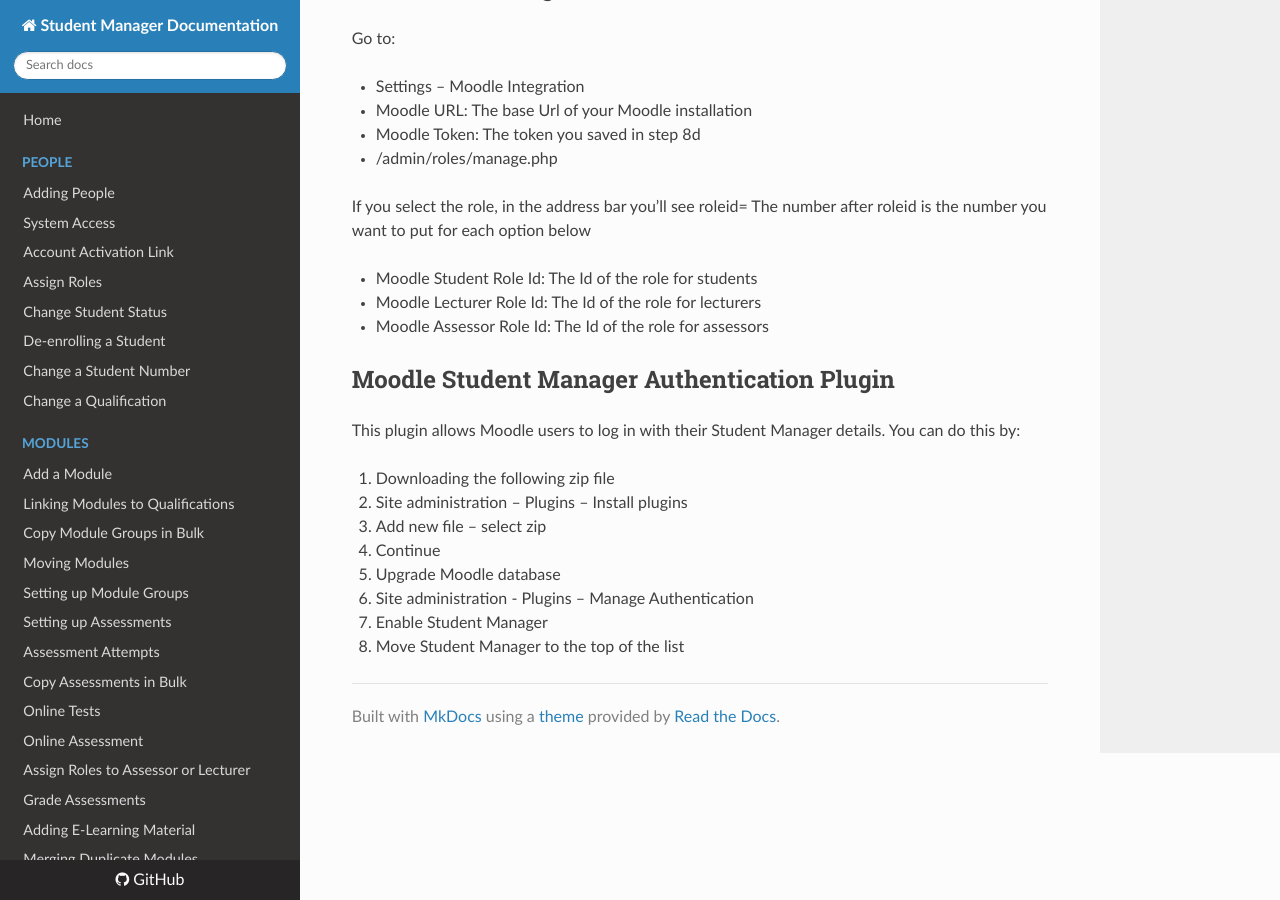
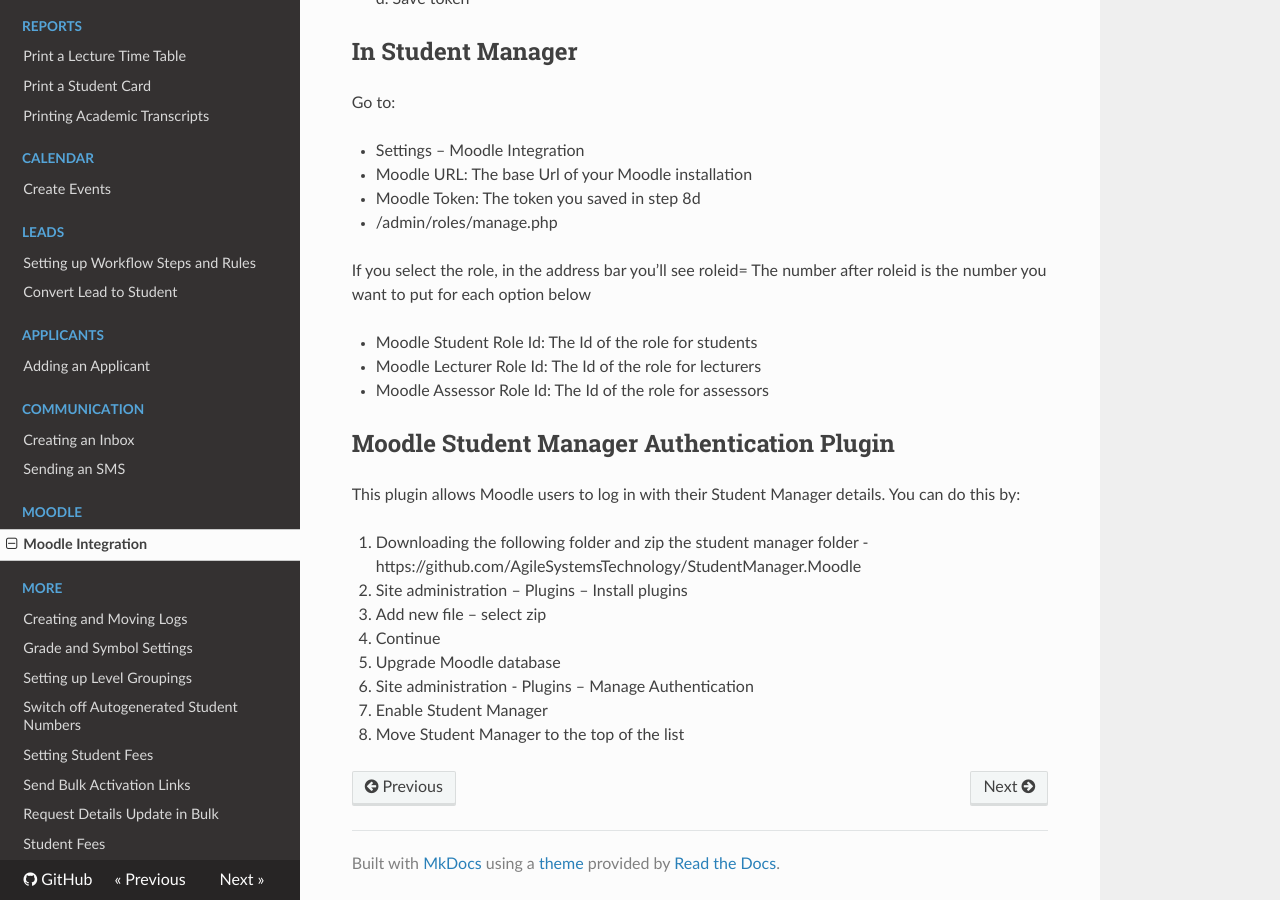
Before and after one commit to viljoen/StudentManager.Docs, an MkDocs documentation site: the page built from docs/Moodle/moodleintegration.md, in a window 1280 px wide and 900 px high, scrolled down 1824 px. Built offline with MkDocs 1.6.1, drawn with Linux system fonts in a browser that asks for light colours; nearby versions of some CDN libraries; old or Windows-style settings are respelled for this version of MkDocs; some of the changed text lies outside the part shown.

Commit message:
Added Moodle Integration Docs

```diff
--- a/docs/Moodle/moodleintegration.md
+++ b/docs/Moodle/moodleintegration.md
@@ -1,6 +1,6 @@
- ## **Moodle and Student Manager Integration**
+## **Moodle and Student Manager Integration**
 
- ## In Moodle:
+## In Moodle
 /admin/search.php?query=webservicesoverview
 
 1. Enable web services - Yes
@@ -75,7 +75,7 @@
 
     d. Save token
 
-## **In Student Manager**
+## In Student Manager
 
 Go to:
 
@@ -95,7 +95,7 @@ The number after roleid is the number you want to put for each option below
 
 This plugin allows Moodle users to log in with their Student Manager details. You can do this by:
 
-1. Downloading the following zip file
+1. Downloading the following folder and zip the student manager folder - https://github.com/AgileSystemsTechnology/StudentManager.Moodle
 2. Site administration – Plugins – Install plugins
 3. Add new file – select zip
 4. Continue
--- a/mkdocs.yml
+++ b/mkdocs.yml
@@ -60,6 +60,9 @@ pages:
     - Creating an Inbox: Communication/settingsupaninbox.md
     - Sending an SMS: Communication/sendingansms.md
 
+- Moodle:
+    - Moodle Integration: Moodle/moodleintegration.md
+
 - More:
     - Creating and Moving Logs: More/creatingormovinglogs.md
     - Grade and Symbol Settings: More/gradeandsymbolsettings.md
@@ -70,4 +73,5 @@ pages:
     - Request Details Update in Bulk: More/requestadetailsupdateinbulk.md
     - Student Fees: More/studentfees.md
 
+
 theme: readthedocs
```
